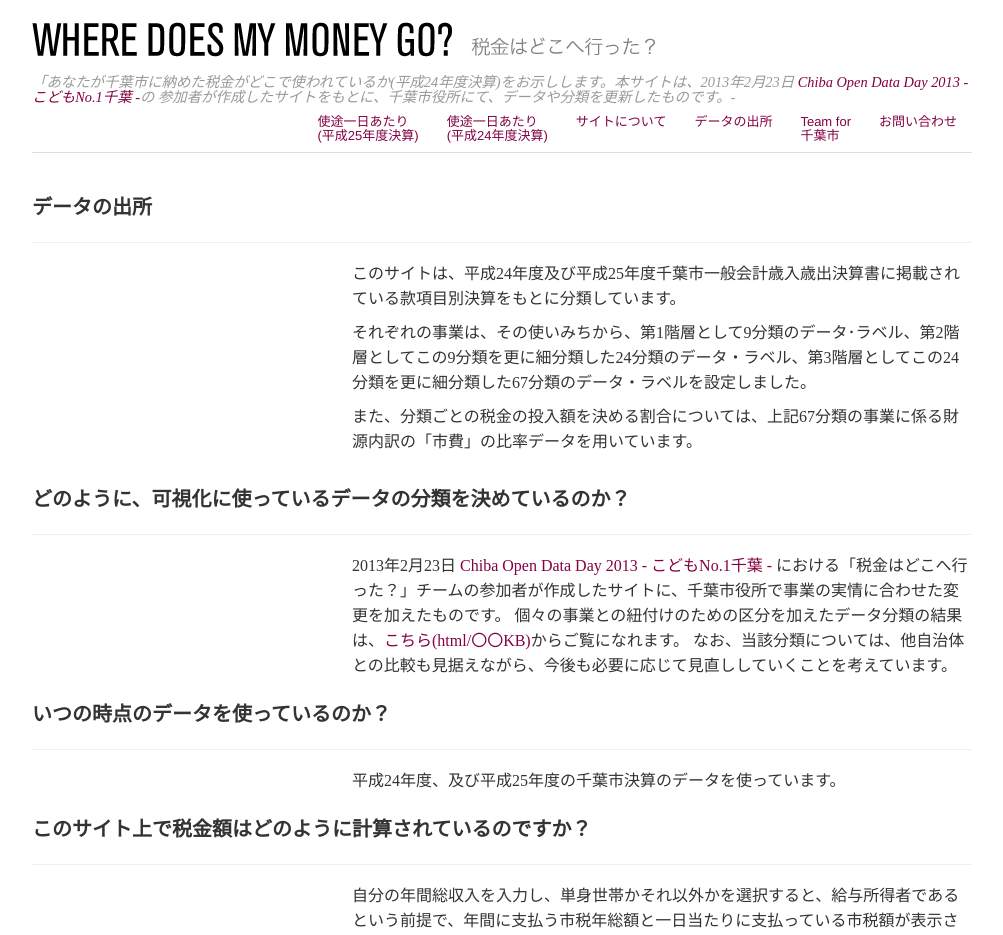
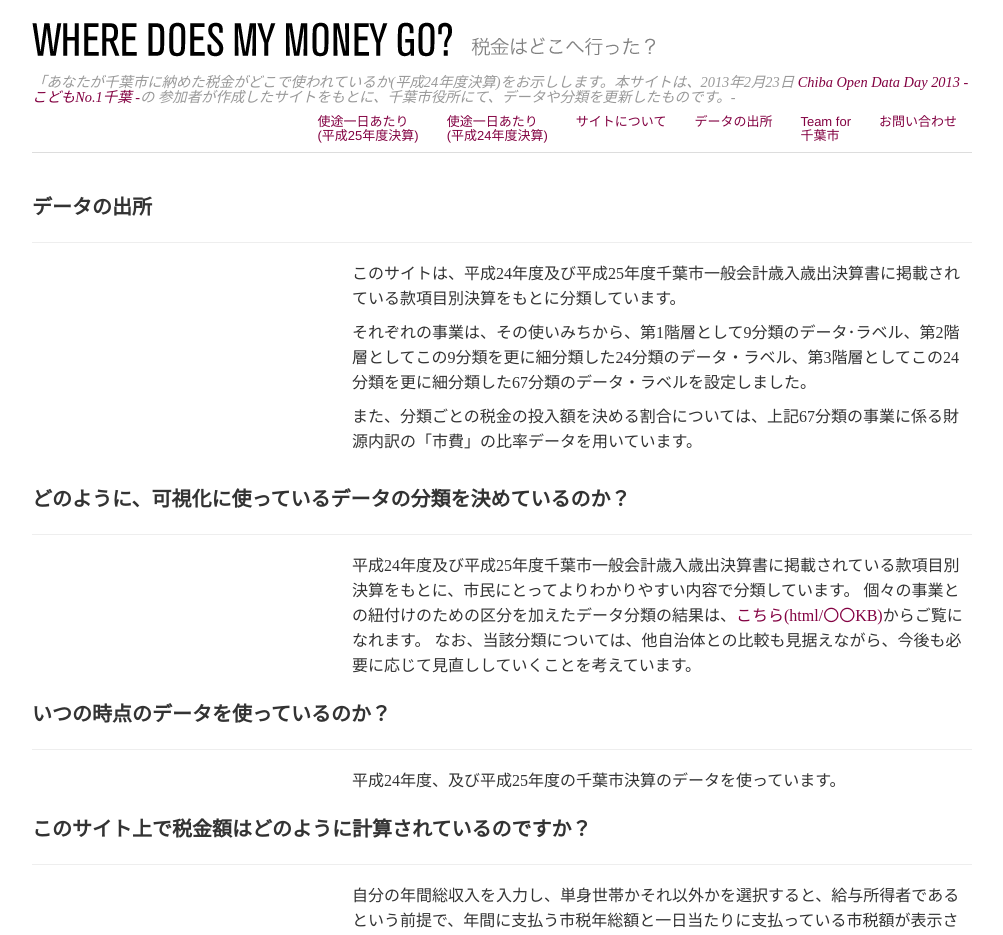
Before and after one commit to OpenChiba2/OpenChiba2.github.io, a Jekyll site: the page built from sources.html, in a window 1280 px wide. Shown: the top 935 px of the page, without its empty margins (138-1141 px from the left). Built offline with Jekyll 4.4.1, drawn with Linux system fonts in a browser that asks for light colours; nearby versions of some CDN libraries.

Commit message:
Update sources.html

```diff
--- a/sources.html
+++ b/sources.html
@@ -20,7 +20,7 @@ layout: default
 
 <div class="row">
   <div class="span8 offset4">
-  2013年2月23日 <a href="http://peatix.com/event/10030" target="_blank">Chiba Open Data Day 2013 - こどもNo.1千葉 -</a> における「税金はどこへ行った？」チームの参加者が作成したサイトに、千葉市役所で事業の実情に合わせた変更を加えたものです。
+<!--2013年2月23日 <a href="http://peatix.com/event/10030" target="_blank">Chiba Open Data Day 2013 - こどもNo.1千葉 -</a> における「税金はどこへ行った？」チームの参加者が作成したサイトに、-->平成24年度及び平成25年度千葉市一般会計歳入歳出決算書に掲載されている款項目別決算をもとに、市民にとってよりわかりやすい内容で分類しています。
 個々の事業との紐付けのための区分を加えたデータ分類の結果は、<a href="test.html">こちら(html/〇〇KB)</a>からご覧になれます。
 なお、当該分類については、他自治体との比較も見据えながら、今後も必要に応じて見直ししていくことを考えています。
   </div>
```
